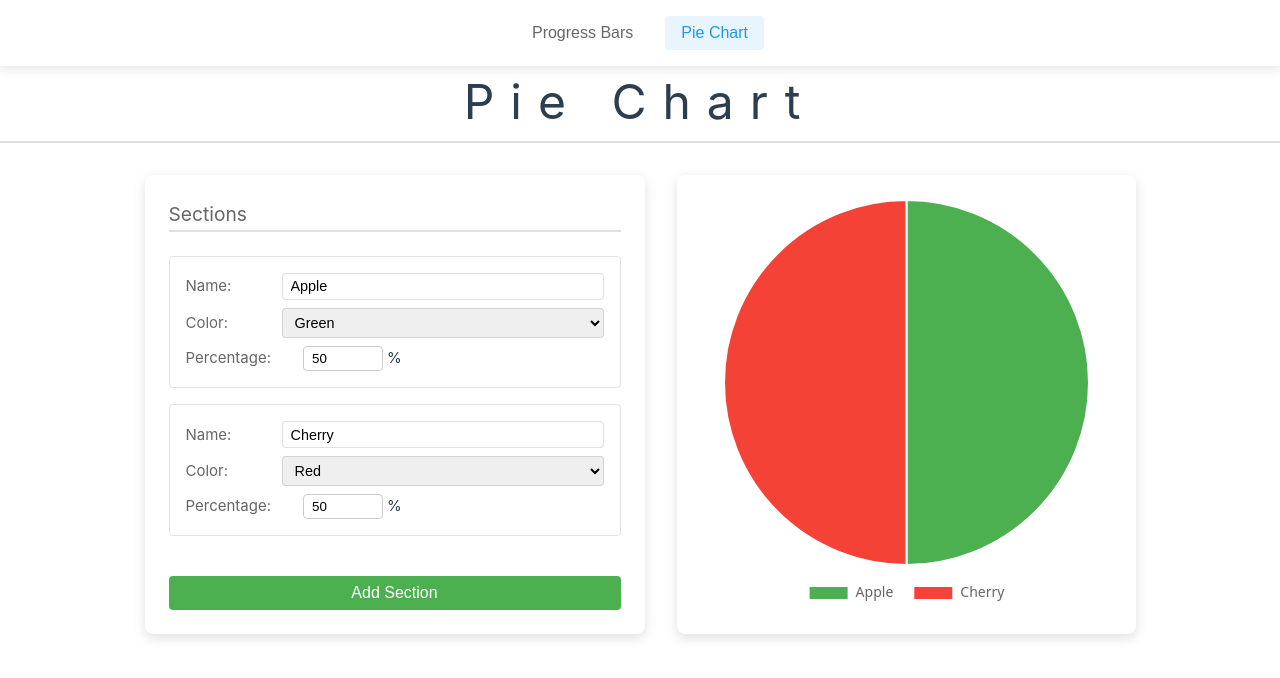
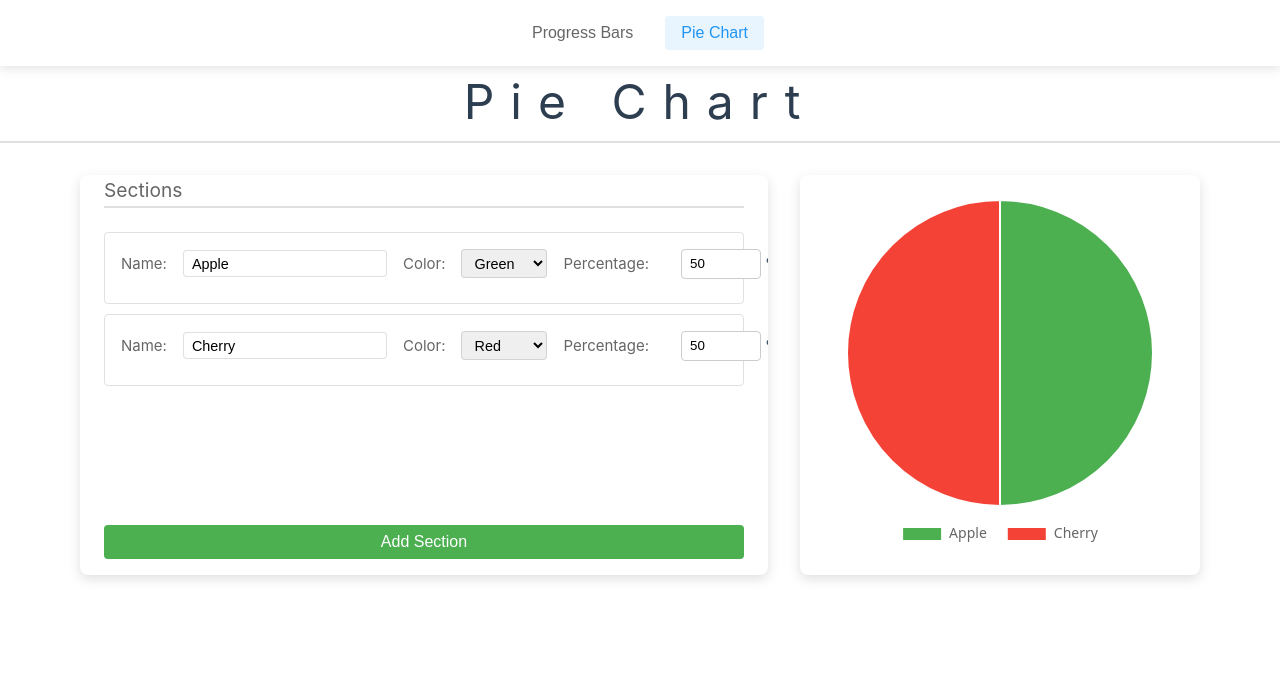
Before and after one commit to Vrolok15/test-vue-progress-bars, a Vue app in the folder test-vue/: page /pie in a window 1280 px wide. Shown: the top 678 px of the page. Built offline with nearby package versions, Linux system fonts and the light colour scheme; the HTML template or start-up script is replaced by a standard one.

Commit message:
Improved Pie Chart sections

```diff
--- a/test-vue/src/assets/variables.css
+++ b/test-vue/src/assets/variables.css
@@ -1,8 +1,13 @@
 :root {
+  --color-white: #fff;
+  --color-brown: #573116;
   --color-blue: #2196F3;
   --color-green: #4CAF50;
   --color-orange: #FF9800;
   --color-red: #F44336;
+  --color-yellow: #FFEB3B;
+  --color-pink: #FFC0CB;
+  --color-purple: #9C27B0;
   --color-gray: #666;
   --color-shape-background: #eee;
   --color-shadow: rgba(100, 100, 100, 0.2);
--- a/test-vue/src/components/PercentInput.vue
+++ b/test-vue/src/components/PercentInput.vue
@@ -62,6 +62,7 @@ input {
   padding: 4px 8px;
   border: 1px solid #ccc;
   border-radius: 4px;
+  height: 30px;
 }
 
 input:focus {
--- a/test-vue/src/components/PieChartComponent.vue
+++ b/test-vue/src/components/PieChartComponent.vue
@@ -48,21 +48,43 @@ interface Props {
 
 const props = defineProps<Props>()
 
-const chartData = computed<ChartData>(() => ({
-  labels: props.sections.map(section => section.name || 'Unnamed Section'),
+const chartData = computed<ChartData>(() => {
+  const activeData = props.sections.map(section => section.percentage)
+  const totalPercentage = activeData.reduce((sum, value) => sum + value, 0)
+
+  // Add empty section if total is less than 100%
+  const data = totalPercentage < 100
+    ? [...activeData, 100 - totalPercentage]
+    : activeData
+
+  const labels = [...props.sections.map(section => section.name || 'Unnamed Section')]
+
+  const colors = props.sections.map(section =>
+    getColor(section.color.replace('var(', '').replace(')', ''))
+  )
+  if (totalPercentage < 100) {
+    colors.push('#f5f5f5') // Light gray for unused space
+  }
+
+  return {
+    labels,
     datasets: [{
-    data: props.sections.map(section => section.percentage),
-    backgroundColor: props.sections.map(section => getColor(section.color.replace('var(', '').replace(')', ''))),
-    borderColor: Array(props.sections.length).fill('white'),
+      data,
+      backgroundColor: colors,
+      borderColor: Array(data.length).fill('white'),
       borderWidth: 2,
-    hoverBackgroundColor: props.sections.map(section => {
+      hoverBackgroundColor: [
+        ...props.sections.map(section => {
           const colorVar = section.color.replace('var(--color-', '').replace(')', '')
           return getColor(`--color-${colorVar}-shadow`)
         }),
-    hoverBorderColor: Array(props.sections.length).fill('white'),
+        totalPercentage < 100 ? '#f5f5f5' : []
+      ].flat(),
+      hoverBorderColor: Array(data.length).fill('white'),
       hoverBorderWidth: 3
     }]
-}))
+  }
+})
 
 const chartOptions = computed(() => ({
   responsive: true,
--- a/test-vue/src/components/PieChartSection.vue
+++ b/test-vue/src/components/PieChartSection.vue
@@ -1,6 +1,7 @@
 <script setup lang="ts">
 import { ref } from 'vue'
 import PercentInput from './PercentInput.vue'
+import Button from './Button.vue'
 
 interface Props {
   name: string
@@ -10,6 +11,7 @@ interface Props {
 
 const props = withDefaults(defineProps<Props>(), {
   name: '',
+  emojiCode: '',
   color: 'var(--color-blue)',
   percentage: 0
 })
@@ -18,6 +20,7 @@ const emit = defineEmits<{
   'update:name': [value: string]
   'update:color': [value: string]
   'update:percentage': [value: number]
+  'delete': []
 }>()
 
 const localName = ref(props.name)
@@ -26,11 +29,19 @@ const colors = [
   { name: 'Blue', value: 'var(--color-blue)' },
   { name: 'Green', value: 'var(--color-green)' },
   { name: 'Red', value: 'var(--color-red)' },
-  { name: 'Orange', value: 'var(--color-orange)' }
+  { name: 'Orange', value: 'var(--color-orange)' },
+  { name: 'Brown', value: 'var(--color-brown)' },
+  { name: 'Yellow', value: 'var(--color-yellow)' },
+  { name: 'Purple', value: 'var(--color-purple)' },
+  { name: 'Pink', value: 'var(--color-pink)' }
 ]
 
 const handlePercentChange = (value: number | null) => {
   emit('update:percentage', value ?? 0)
+}
+
+const handleDelete = () => {
+  emit('delete')
 }
 </script>
 
@@ -67,6 +78,9 @@ const handlePercentChange = (value: number | null) => {
         @update:model-value="handlePercentChange"
       />
     </div>
+    <div class="input-group">
+      <Button @click="handleDelete" label="🗑️" variant="error" />
+    </div>
   </div>
 </template>
 
@@ -75,7 +89,11 @@ const handlePercentChange = (value: number | null) => {
   padding: 1rem;
   border: 1px solid var(--color-shadow);
   border-radius: 4px;
-  margin-bottom: 1rem;
+  margin-bottom: 10px;
+  display: flex;
+  flex-direction: row;
+  justify-content: space-between;
+  gap: 1rem;
 }
 
 .input-group {
@@ -83,6 +101,7 @@ const handlePercentChange = (value: number | null) => {
   align-items: center;
   gap: 1rem;
   margin-bottom: 0.5rem;
+  height: 30px;
 }
 
 .input-group:last-child {
@@ -90,7 +109,7 @@ const handlePercentChange = (value: number | null) => {
 }
 
 label {
-  min-width: 80px;
+  min-width: 40px;
   color: var(--color-gray);
 }
 
@@ -105,4 +124,11 @@ input, select {
 select {
   cursor: pointer;
 }
+
+.name-with-emoji {
+  display: flex;
+  align-items: center;
+  gap: 0.5rem;
+  flex: 1;
+}
 </style>
--- a/test-vue/src/pages/PieChart.vue
+++ b/test-vue/src/pages/PieChart.vue
@@ -4,24 +4,125 @@ import PieChartSection from '../components/PieChartSection.vue'
 import Button from '../components/Button.vue'
 import { ref, computed } from 'vue'
 
-const MAX_SECTIONS = 10
+const MAX_SECTIONS = 8
 
 const sections = ref([
   {
     id: 1,
     name: 'Apple',
     color: 'var(--color-green)',
-    percentage: 50
+    percentage: 50,
+    enabled: true
   },
   {
     id: 2,
     name: 'Cherry',
     color: 'var(--color-red)',
-    percentage: 50
+    percentage: 50,
+    enabled: true
+  },
+  {
+    id: 3,
+    name: 'Blueberry',
+    color: 'var(--color-blue)',
+    percentage: 33.3,
+    enabled: false
+  },
+  {
+    id: 4,
+    name: 'Raspberry',
+    color: 'var(--color-pink)',
+    percentage: 25,
+    enabled: false
+  },
+  {
+    id: 5,
+    name: 'Cheese',
+    color: 'var(--color-orange)',
+    percentage: 20,
+    enabled: false
+  },
+  {
+    id: 6,
+    name: 'Lemon',
+    color: 'var(--color-yellow)',
+    percentage: 16.7,
+    enabled: false
+  },
+  {
+    id: 7,
+    name: 'Eggplant',
+    color: 'var(--color-purple)',
+    percentage: 14.3,
+    enabled: false
+  },
+  {
+    id: 8,
+    name: 'Chocolate',
+    color: 'var(--color-brown)',
+    percentage: 12.5,
+    enabled: false
   }
 ])
 
-const canAddSection = computed(() => sections.value.length < MAX_SECTIONS)
+// Filter only enabled sections for the pie chart
+const enabledSections = computed(() =>
+  sections.value.filter(section => section.enabled)
+)
+
+// Find first disabled section
+const firstDisabledSection = computed(() =>
+  sections.value.find(section => !section.enabled)
+)
+
+// Show Add Section button only if there are disabled sections
+const canAddSection = computed(() => firstDisabledSection.value !== undefined)
+
+// Handle percentage changes and balance total
+const handlePercentageChange = (sectionId: number, newPercentage: number) => {
+  const section = sections.value.find(s => s.id === sectionId)
+  if (!section || !section.enabled) return
+
+  section.percentage = newPercentage
+  balancePercentages(sectionId)
+}
+
+// Balance percentages to ensure total is 100%
+const balancePercentages = (excludeId: number) => {
+  const enabledSecs = sections.value.filter(s => s.enabled && s.id !== excludeId)
+  const changedSection = sections.value.find(s => s.id === excludeId)
+
+  if (!changedSection || !enabledSecs.length) return
+
+  const totalOthers = enabledSecs.reduce((sum, s) => sum + s.percentage, 0)
+  const total = totalOthers + changedSection.percentage
+
+  if (total > 100) {
+    const excess = total - 100
+    const reduction = excess / enabledSecs.length
+
+    enabledSecs.forEach(section => {
+      section.percentage = Math.round(Math.max(0, section.percentage - reduction) * 10) / 10
+    })
+  }
+}
+
+// Enable next disabled section
+const enableNextSection = () => {
+  const section = firstDisabledSection.value
+  if (section) {
+    section.enabled = true
+    balancePercentages(section.id)
+  }
+}
+
+const handleDelete = (sectionId: number) => {
+  const section = sections.value.find(s => s.id === sectionId)
+  if (section) {
+    section.enabled = false
+    section.percentage = section.percentage // Keep original percentage for when re-enabled
+  }
+}
 </script>
 
 <template>
@@ -33,25 +134,23 @@ const canAddSection = computed(() => sections.value.length < MAX_SECTIONS)
         <ul>
           <li v-for="section in sections" :key="section.id">
             <PieChartSection
+              v-if="section.enabled"
               v-model:name="section.name"
               v-model:color="section.color"
-              v-model:percentage="section.percentage"
+              :percentage="section.percentage"
+              @update:percentage="(value) => handlePercentageChange(section.id, value)"
+              @delete="handleDelete(section.id)"
             />
           </li>
         </ul>
         <Button
           v-if="canAddSection"
           label="Add Section"
-          @click="sections.push({
-            id: Date.now(),
-            name: '',
-            color: 'var(--color-blue)',
-            percentage: 0
-          })"
+          @click="enableNextSection"
         />
       </div>
       <div class="pie-chart">
-        <PieChartComponent :sections="sections" />
+        <PieChartComponent :sections="enabledSections" />
       </div>
     </div>
   </div>
@@ -70,7 +169,7 @@ const canAddSection = computed(() => sections.value.length < MAX_SECTIONS)
   display: flex;
   gap: 2rem;
   align-items: stretch;
-  max-width: 1600px;
+  max-width: 90vw;
   padding: 0 1rem;
   min-height: 400px;
 }
@@ -87,10 +186,14 @@ const canAddSection = computed(() => sections.value.length < MAX_SECTIONS)
   flex-direction: column;
   border-radius: 8px;
   box-shadow: 0 4px 12px var(--color-shadow);
-  padding: 1.5rem;
+  padding: 0 1.5rem;
   min-width: 500px;
   max-height: 800px;
   overflow-y: auto;
+}
+
+button {
+  margin-bottom: 1rem;
 }
 
 h2 {
```
Lines whose indentation alone changed are shown as unchanged.
